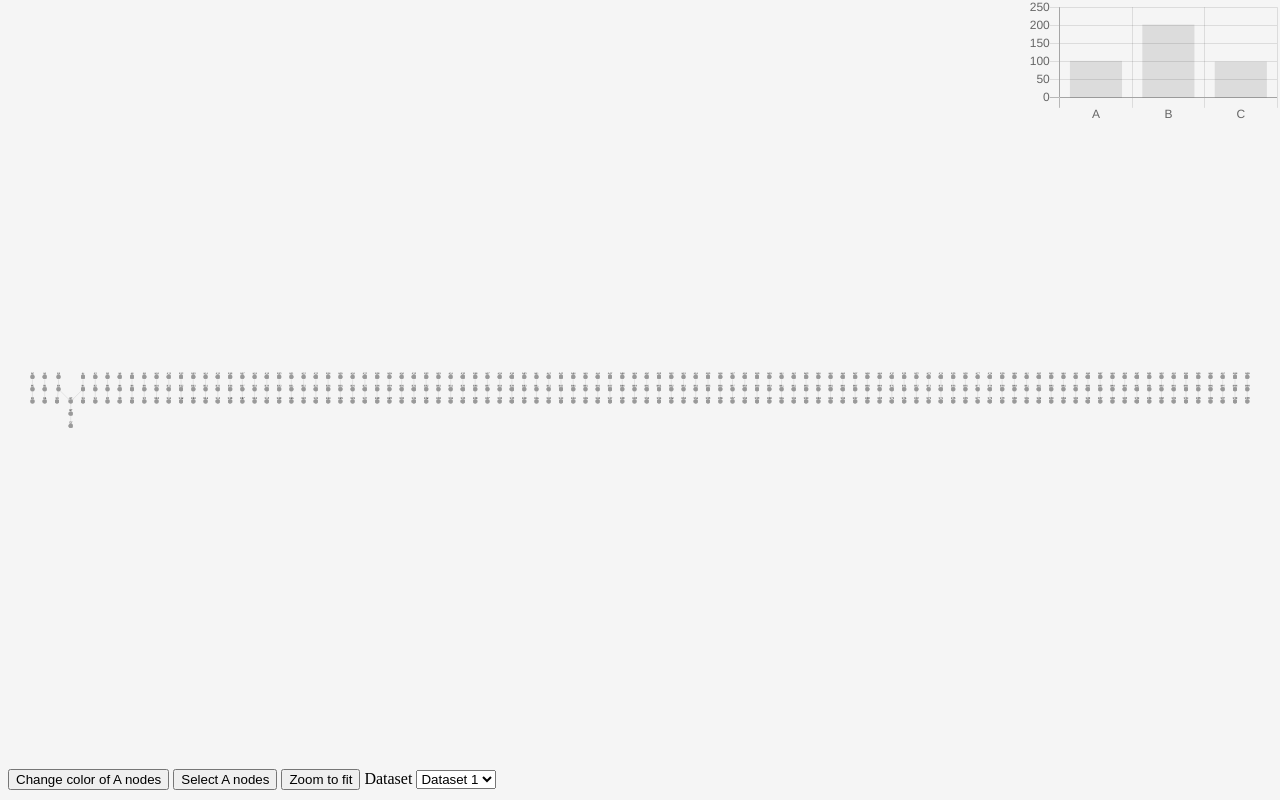
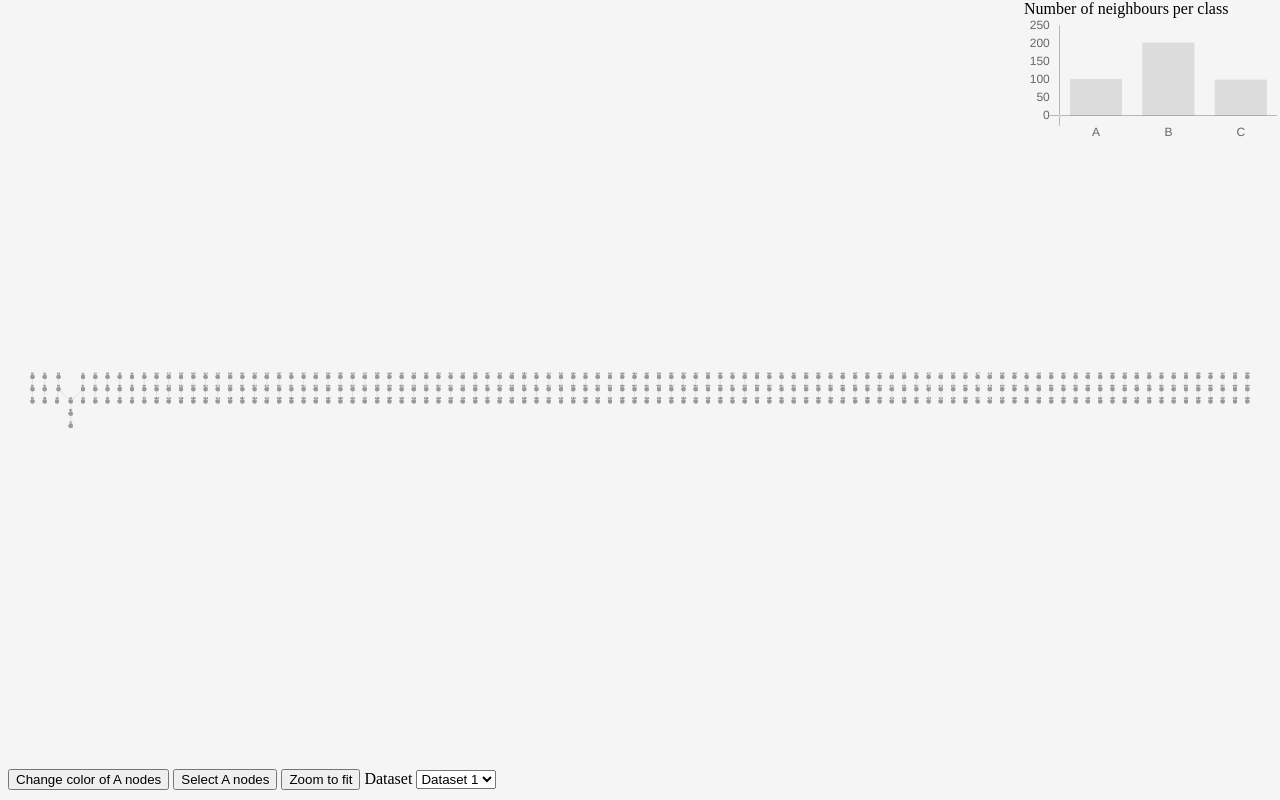
Before and after one commit to plavy/vd, a plain HTML site: page index.html in a window 1280 px wide. Drawn offline with nearby package versions, Linux system fonts and the light colour scheme.

Commit message:
remove gridlines

```diff
--- a/index.html
+++ b/index.html
@@ -43,6 +43,7 @@
 
 <body>
     <div id="right-panel">
+        <label for="histogram">Number of neighbours per class</label>
         <canvas id="histogram" style="width:100%;max-width:600px"></canvas>
     </div>
 
@@ -93,7 +94,7 @@
                 {
                     selector: ':selected',
                     css: {
-                        'background-color': 'white',
+                        'background-color': 'darkred',
                         'line-color': 'black',
                         'target-arrow-color': 'black'
                     }
@@ -112,7 +113,18 @@
             options: {
                 legend: { display: false },
                 scales: {
-                    yAxes: [{ ticks: { min: 0 } }],
+                    xAxes: [{
+                        gridLines: {
+                            color: "rgba(0, 0, 0, 0)"
+                        }
+                    }],
+                    yAxes: [{
+                        ticks: { min: 0 },
+                        gridLines: {
+                            color: "rgba(0, 0, 0, 0)"
+                        }
+                    }],
+
                 }
             }
         });
```
